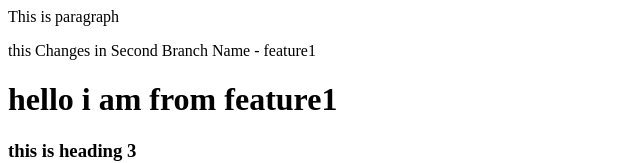
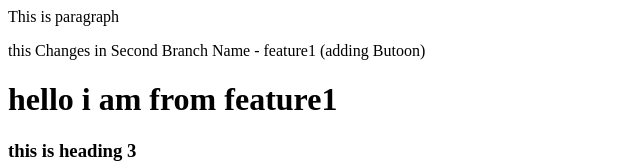
Before and after one commit to vikas-chenna/localrepo, a plain HTML site: page index.html in a window 1280 px wide. Shown: the top 163 px of the page, without its empty margins (0-640 px from the left). Drawn offline with Linux system fonts and the light colour scheme.

Commit message:
add some text to existing line

```diff
--- a/index.html
+++ b/index.html
@@ -1,5 +1,5 @@
 <p>This is paragraph </p>
-<p>this Changes in Second Branch Name - feature1</p>
+<p>this Changes in Second Branch Name - feature1 (adding Butoon)</p>
 <h1>hello i am from feature1</h1>
 <h3>this is heading 3</h3>
 <h4>this is heading 4</h4>
```
